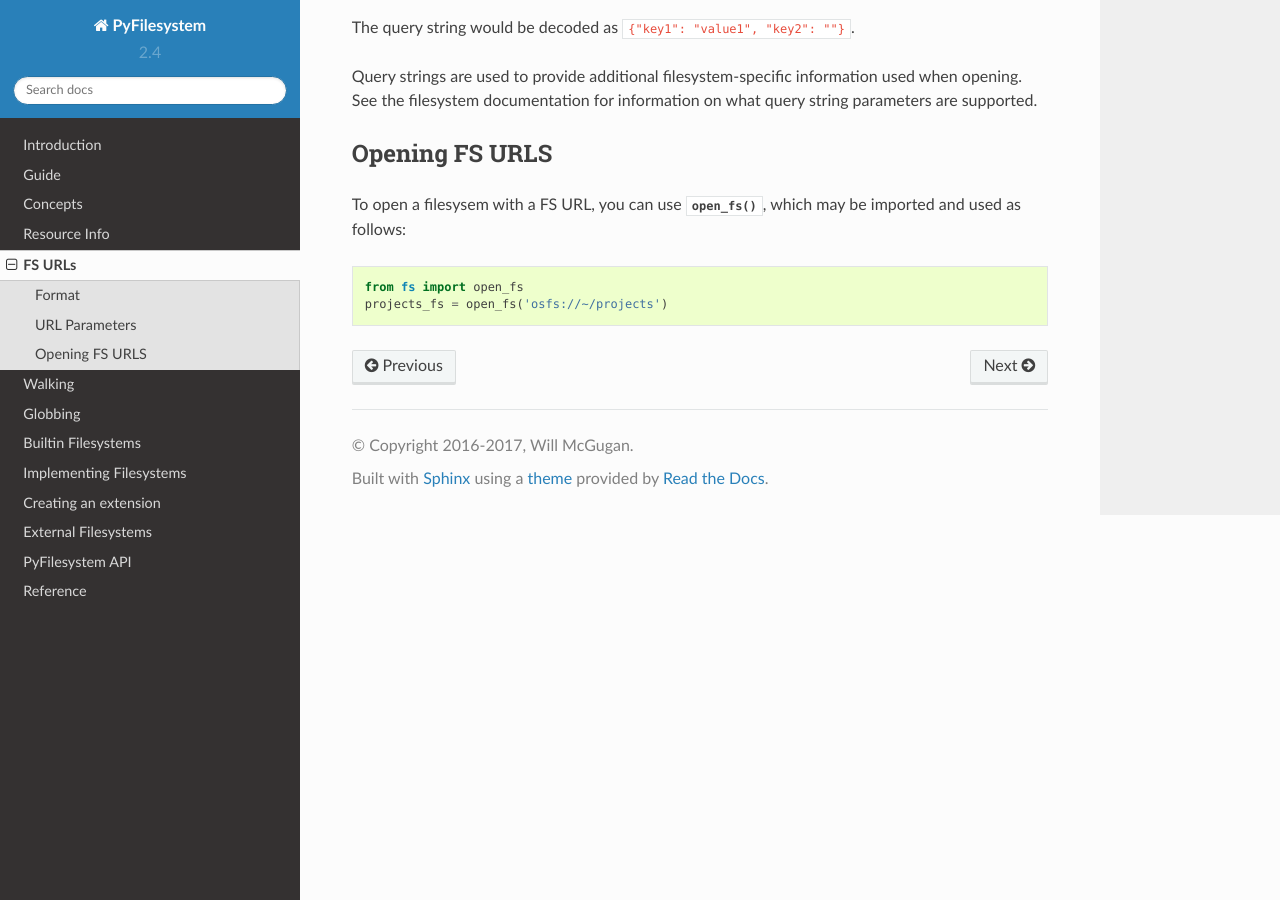
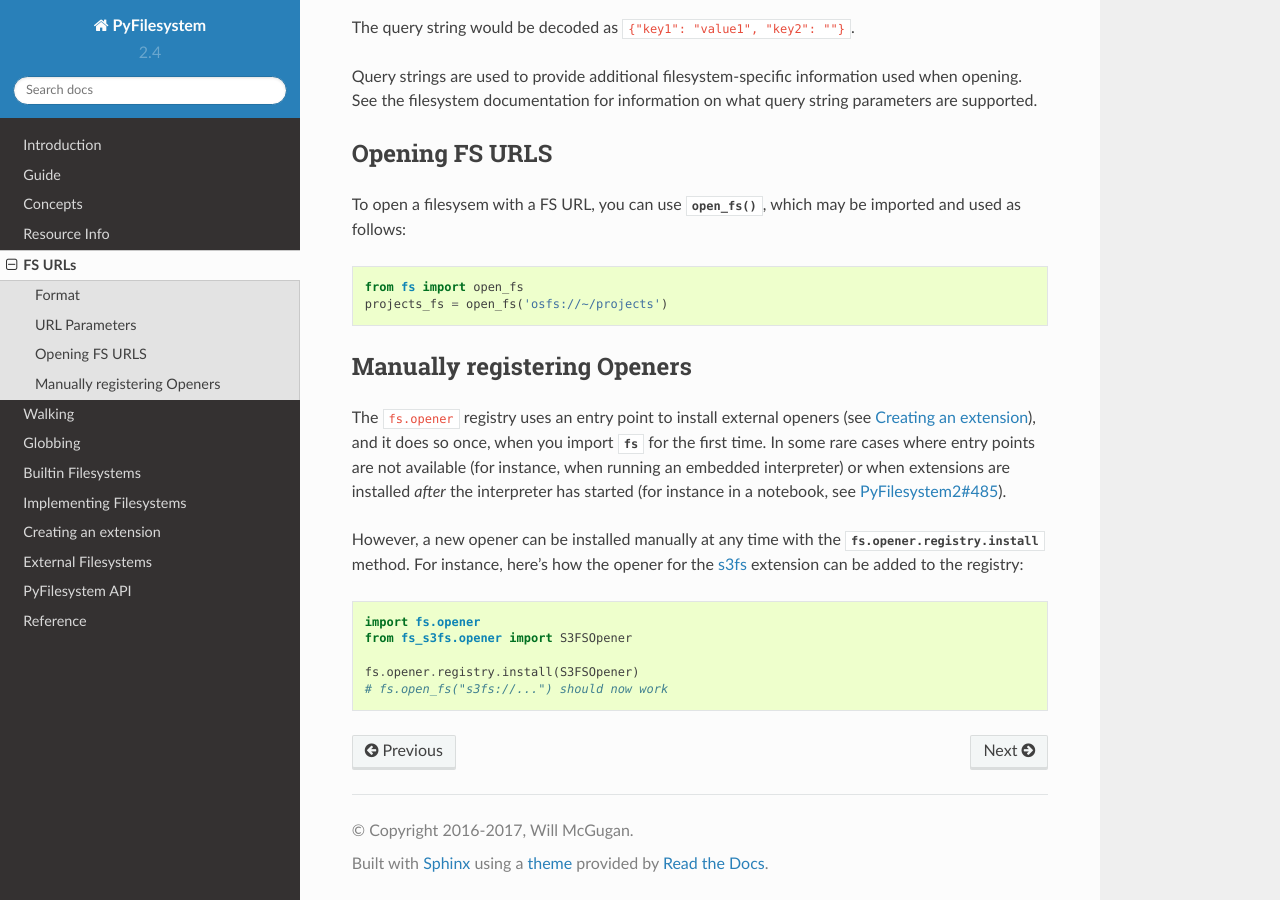
Before and after one commit to PyFilesystem/pyfilesystem2, a Sphinx documentation site: the page built from docs/source/openers.rst, in a window 1280 px wide and 900 px high, scrolled down 1243 px. Built offline with Sphinx 7.4.7 and the Read the Docs theme 2.0.0, drawn with Linux system fonts in a browser that asks for light colours.

Commit message:
Document the workaround for #485 in the `openers` page of the documentation

```diff
--- a/docs/source/openers.rst
+++ b/docs/source/openers.rst
@@ -56,3 +56,25 @@ To open a filesysem with a FS URL, you can use :meth:`~fs.opener.registry.Regist
 
     from fs import open_fs
     projects_fs = open_fs('osfs://~/projects')
+
+
+Manually registering Openers
+----------------------------
+
+The ``fs.opener`` registry uses an entry point to install external openers
+(see :ref:`extension`), and it does so once, when you import `fs` for the first
+time. In some rare cases where entry points are not available (for instance,
+when running an embedded interpreter) or when extensions are installed *after*
+the interpreter has started (for instance in a notebook, see
+`PyFilesystem2#485 <https://github.com/PyFilesystem/pyfilesystem2/issues/485>`_).
+
+However, a new opener can be installed manually at any time with the
+`fs.opener.registry.install` method. For instance, here's how the opener for
+the `s3fs <https://github.com/PyFilesystem/s3fs>`_ extension can be added to
+the registry::
+
+    import fs.opener
+    from fs_s3fs.opener import S3FSOpener
+
+    fs.opener.registry.install(S3FSOpener)
+    # fs.open_fs("s3fs://...") should now work
```
